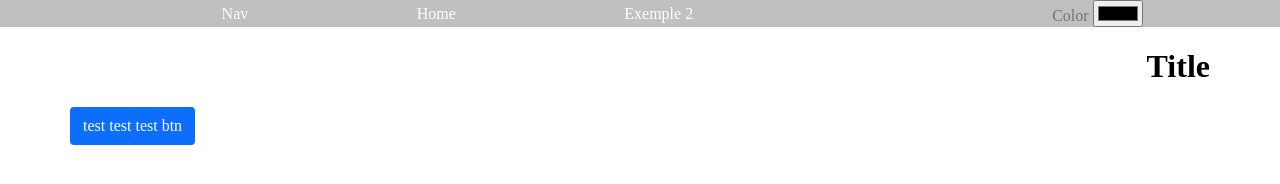
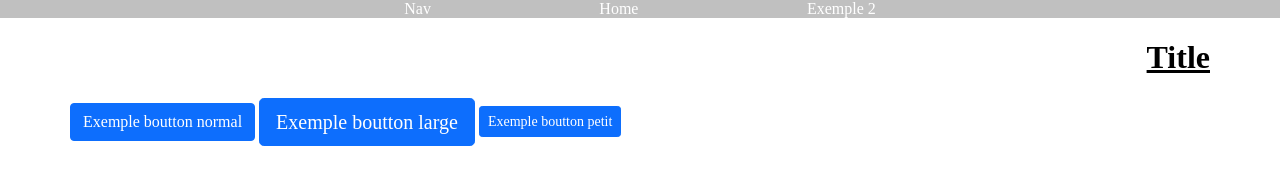
Before and after one commit to Alexandre-SandBox/FrameCss, a plain HTML site: page index.html in a window 1280 px wide. Drawn offline with Linux system fonts and the light colour scheme.

Commit message:
add class css

```diff
--- a/css/button.css
+++ b/css/button.css
@@ -10,5 +10,19 @@
     border-radius: 0.25rem;
 }
 .btn-blue{
+    border-color: var(--blue);
     background-color: var(--blue);
+    color:var(--white);
 }
+.btn-lg{
+    padding: .5rem 1rem;
+    font-size: 1.25rem;
+    line-height: 1.5;
+    border-radius: .3rem;
+}
+.btn-sm{
+    padding: .25rem .5rem;
+    font-size: .875rem;
+    line-height: 1.5;
+    border-radius: .2rem;
+}
--- a/css/nav.css
+++ b/css/nav.css
@@ -18,3 +18,6 @@
     display: flex;
     flex-direction: row;
 }
+.link{
+    color:var(--white);
+}
--- a/css/tag.css
+++ b/css/tag.css
@@ -4,7 +4,6 @@
 }
 a{
     text-decoration: none;
-    color:var(--white);
 }
 a:visited {
     text-decoration: none;
@@ -15,3 +14,9 @@ ul.nav-list{
     padding: 0;
     width: 50%;
 }
+h1,h2,h3,h4,h5,h6{
+    color: var(--black);
+}
+.underline{
+    text-decoration: underline;
+}
--- a/index.html
+++ b/index.html
@@ -1,11 +1,13 @@
 <!DOCTYPE html>
 <html lang="fr">
+
 <head>
     <meta charset="UTF-8">
     <meta name="viewport" content="width=device-width, initial-scale=1.0">
     <link rel="stylesheet" href="frameccs.css">
     <title>FrameCss</title>
 </head>
+
 <body>
     <nav class="bg-darker">
         <div class="navbar-silver">
@@ -20,17 +22,16 @@
                     <a href="#" class="link">Exemple 2</a>
                 </li>
             </ul>
-            <form action="#" method="post">
-                <label for="color">Color</label>
-                <input type="color" name="color" id="color">
-            </form>
         </div>
     </nav>
     <div class="container-sm">
         <div class="display-f flex-justify-end">
-            <h1>Title</h1>
+            <h1 class="underline">Title</h1>
         </div>
-        <a href="#" class="btn btn-blue" role="button">test test test btn</a>
+        <a href="#" class="btn btn-blue" role="button">Exemple boutton normal</a>
+        <a href="#" class="btn btn-blue btn-lg" role="button">Exemple boutton large</a>
+        <a href="#" class="btn btn-blue btn-sm" role="button">Exemple boutton petit</a>
     </div>
 </body>
+
 </html>
```
